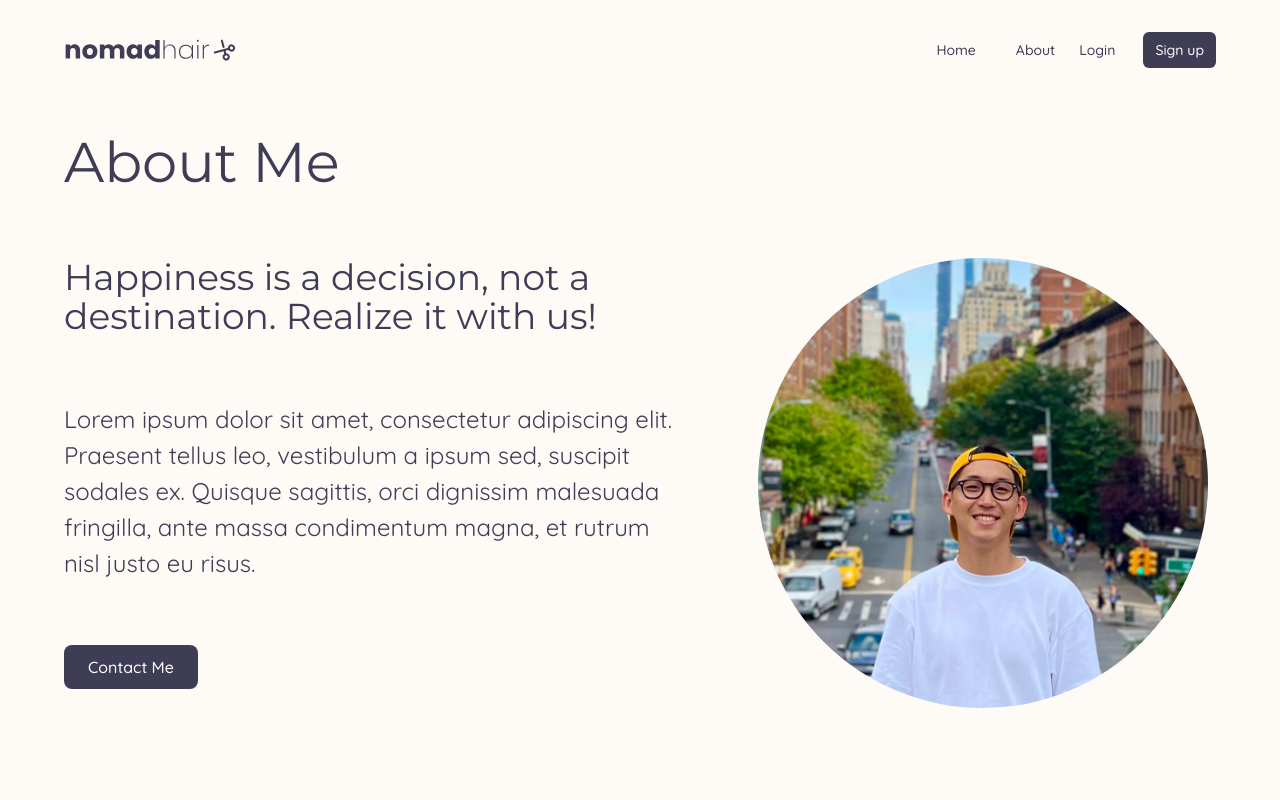
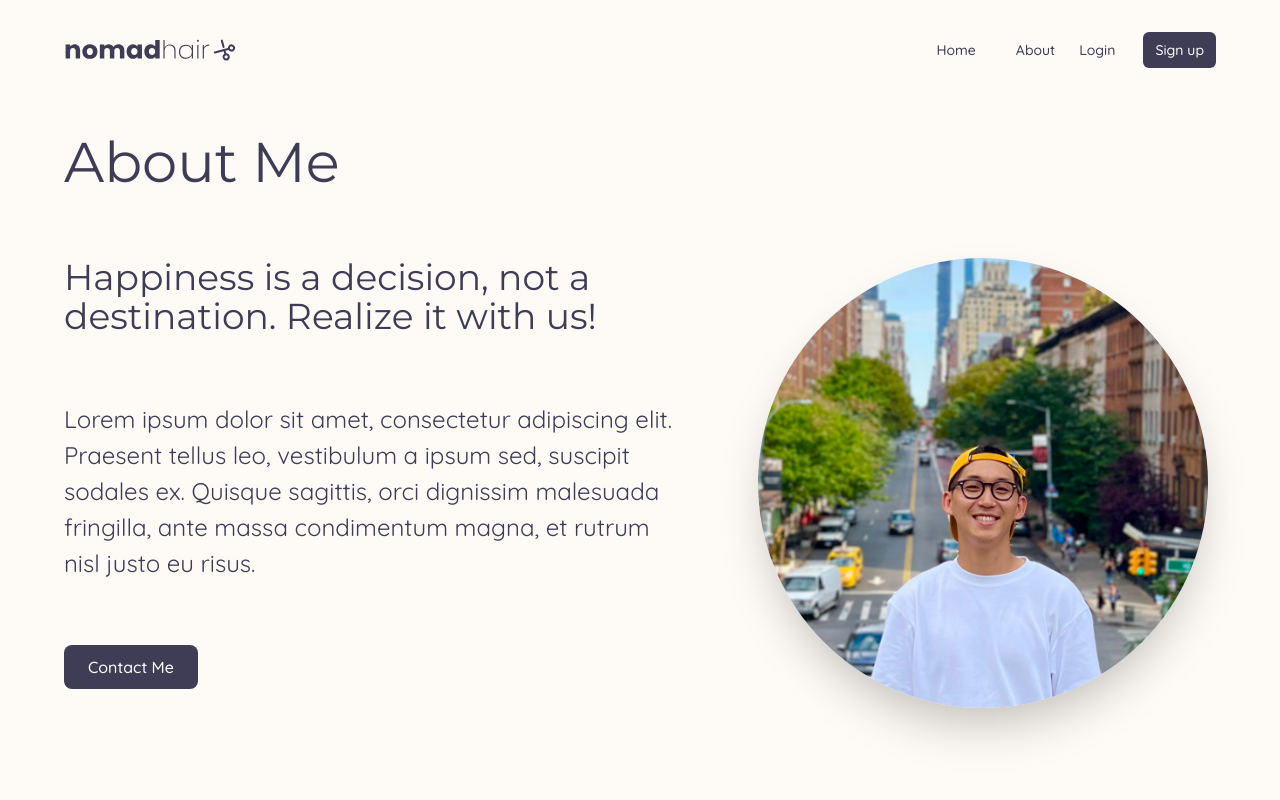
Before and after one commit to tnamdevnote/nomadhair, a Next.js app: page /about in a window 1280 px wide. Shown: the top 800 px of the page. Built offline with nearby package versions, Linux system fonts and the light colour scheme.

Commit message:
add navigation to about and home + adjust story runtime

```diff
--- a/app/about/page.tsx
+++ b/app/about/page.tsx
@@ -6,7 +6,7 @@ import Button from "@/components/atoms/button";
 
 function About() {
   return (
-    <div className="flex flex-col gap-16 py-8">
+    <div className="flex flex-col gap-16 py-8 md:mb-64">
       <Container className="">
         <h1 className="text-lg text-primary-100 lg:text-2xl">About Me</h1>
       </Container>
@@ -16,7 +16,7 @@ function About() {
             src={Profile}
             width={450}
             alt="Profile Image"
-            className="rounded-full"
+            className="rounded-full shadow-xl md:shadow-2xl"
           />
         </SplitContainer.Left>
         <SplitContainer.Right className="flex flex-col gap-16 md:basis-2/3">
--- a/app/layout.tsx
+++ b/app/layout.tsx
@@ -29,7 +29,7 @@ export default function RootLayout({
     <html lang="en" className={`${quicksand.className} ${montserrat.variable}`}>
       <body className="bg-secondary-10">
         <Header />
-        <main className="min-h-screen pt-[var(--navbar-height-sm)] lg:pt-[var(--navbar-height-lg)]">
+        <main className=" pt-[var(--navbar-height-sm)] lg:pt-[var(--navbar-height-lg)]">
           {children}
         </main>
         <Footer />
--- a/components/organisms/header/header.tsx
+++ b/components/organisms/header/header.tsx
@@ -55,7 +55,7 @@ function Header({ user }: HeaderProps) {
             </li>
             <li>
               <Button variant="link" size="sm" asChild className="w-full">
-                <Link href="/">About</Link>
+                <Link href="/about">About</Link>
               </Button>
             </li>
             {user ? (
--- a/components/organisms/home/aboutSection/aboutSection.tsx
+++ b/components/organisms/home/aboutSection/aboutSection.tsx
@@ -1,10 +1,14 @@
+"use client";
+
 import Image from "next/image";
 import { SplitContainer } from "@/components/templates/container";
 import { departing } from "@/public/illustrations";
 import React from "react";
 import Button from "@/components/atoms/button";
+import { useRouter } from "next/navigation";
 
 const AboutSection = () => {
+  const router = useRouter();
   return (
     <section className="bg-secondary-15" aria-labelledby="about">
       <SplitContainer className="py-12 md:py-44">
@@ -30,7 +34,12 @@ const AboutSection = () => {
             Donec consequat ultrices quam, vitae dignissim mi sodales non.
           </p>
           <div className="w-full">
-            <Button className="w-full md:w-auto">Learn More</Button>
+            <Button
+              className="w-full md:w-auto"
+              onClick={() => router.push("/about")}
+            >
+              Learn More
+            </Button>
           </div>
         </SplitContainer.Right>
       </SplitContainer>
--- a/components/organisms/home/heroSection/heroSection.tsx
+++ b/components/organisms/home/heroSection/heroSection.tsx
@@ -20,7 +20,9 @@ const HeroSection = () => {
             tellus, luctus nec ullamcorper mattis, pulvinar dapibus leo.
           </p>
           <div className="w-full">
-            <Button className="w-full md:w-auto">Book Appointment</Button>
+            <Button size="lg" className="w-full md:w-auto">
+              Book Appointment
+            </Button>
           </div>
         </SplitContainer.Right>
       </SplitContainer>
```
Also changed, not shown: 1 other file (tests, documents, lock files or other folders).
